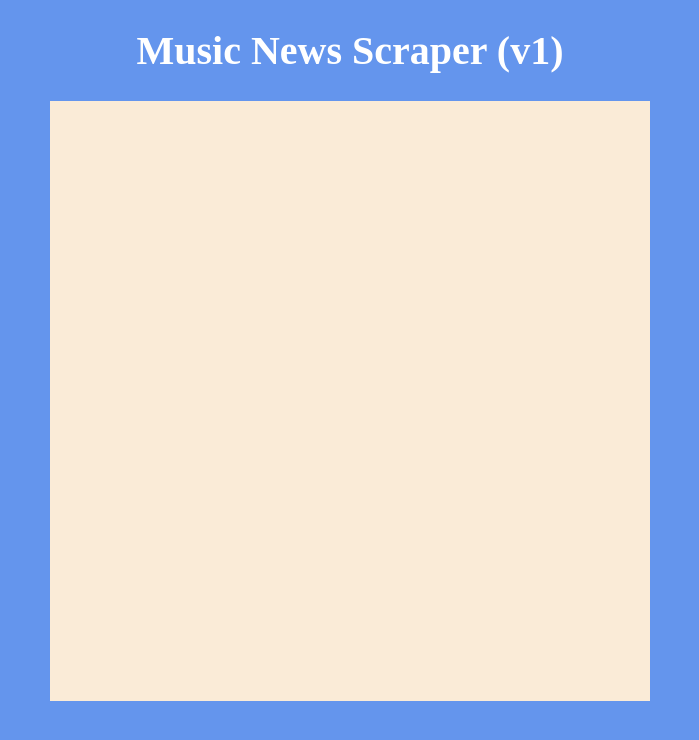
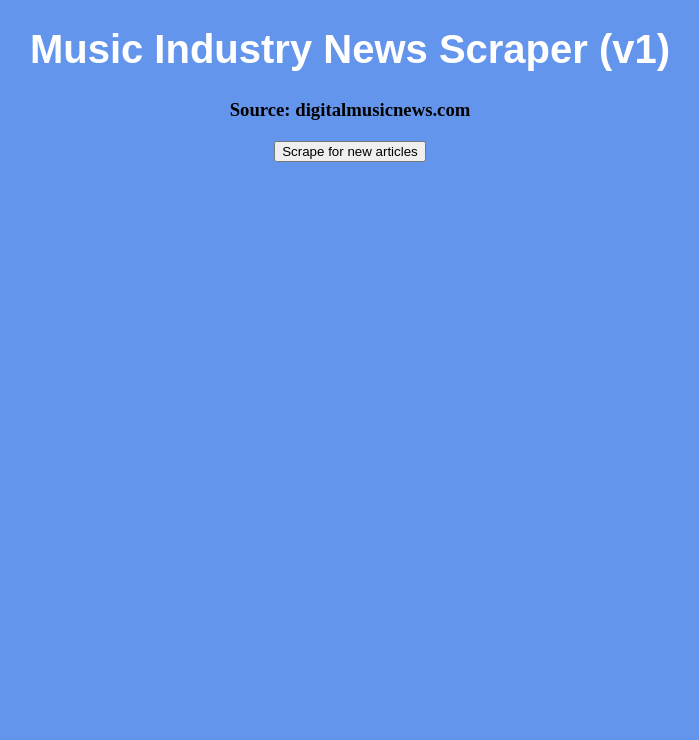
Before and after one commit to cf512/MusicNewsScraper, a website: page public/index.html in a window 1280 px wide. Shown: the whole page, without its empty margins (290-989 px from the left). Drawn offline with nearby package versions, Linux system fonts and the light colour scheme; no server answers.

Commit message:
font addition, button, and code cleanup

```diff
--- a/public/index.html
+++ b/public/index.html
@@ -1,24 +1,31 @@
 <!DOCTYPE html>
 <html lang="en-us">
+
 <head>
   <meta charset="UTF-8">
   <title>MusicNewsScraper(v1)</title>
   <script src="https://cdnjs.cloudflare.com/ajax/libs/jquery/3.2.1/jquery.min.js"></script>
+  <link href="https://fonts.googleapis.com/css?family=Roboto|Open+Sans|Cabin:600" rel="stylesheet">
   <style media="screen">
     body {
       text-align: center;
       background-color: cornflowerblue;
+      /* font-family:'Trebuchet MS', 'Lucida Sans Unicode', 'Lucida Grande', 'Lucida Sans', Arial, sans-serif; */
     }
+
     h1 {
       font-size: 40px;
       color: white;
+      font-family: 'Wendy One', sans-serif;
     }
+
     .delete {
       margin-left: 20px;
       color: red;
       cursor: pointer;
       text-align: right;
     }
+
     input {
       width: 400px;
       height: 50px;
@@ -27,6 +34,7 @@
       font-size: 42px;
       background-color: antiquewhite;
     }
+
     textarea {
       width: 400px;
       height: 400px;
@@ -36,43 +44,52 @@
       background-color: antiquewhite;
 
     }
+
     .data-title {
       cursor: pointer;
       font-size: 24px;
     }
+
+    #title {
+      font-weight: bold;
+      font-size: 18px;
+      font-family: 'Cabin', sans-serif;
+    }
+
     #results {
-        width: 600px;
-        height: 600px;
+      width: auto;
+      height: auto;
       overflow: auto;
       margin-left: auto;
       margin-right: auto;
       background-color: antiquewhite;
+      font-family: 'Open Sans', sans-serif;
     }
+
     #action-button {
       display: inline-block;
     }
+
     #buttons {
       margin: 20px;
+      font-family: 'Roboto', sans-serif;
     }
   </style>
 </head>
+
 <body>
-    <h1>Music News Scraper (v1)</h1>
-    <!-- <div id="user-input">
-        <p>Title</p>
-        <input type="text" id="title" />
-      <br>
-        <p>Note</p>
-        <textarea id="note"></textarea>
+
+  <h1>Music Industry News Scraper (v1)</h1>
+  <h3>Source: digitalmusicnews.com</h3>
+
   <div id="buttons">
-        <div id="action-button">
-          <button id="make-new">Submit</button>
+    <button id="scrape">Scrape for new articles</button>
   </div>
-        <button id="clear-all">Delete All Notes</button>
-      </div>
-    </div> -->
 
   <div id="results"></div>
+
   <script src="app.js"></script>
+
 </body>
+
 </html>
```
Lines whose indentation alone changed are shown as unchanged.
